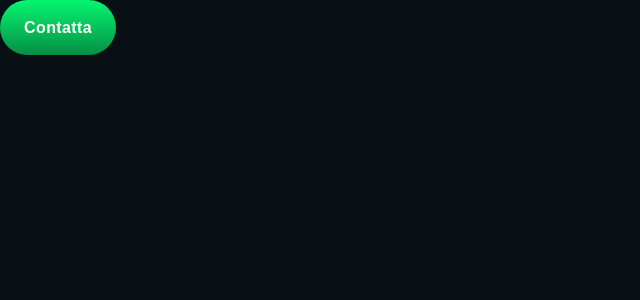
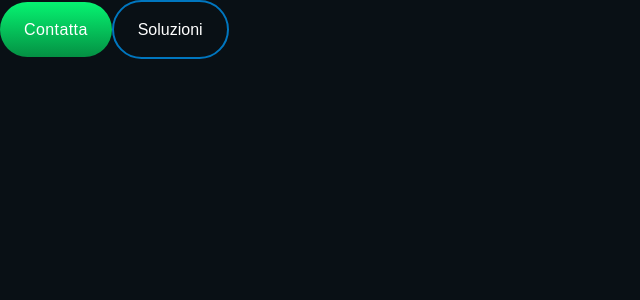
Before and after one commit to ericc3n/rc-digital-marketing-2.0, a Next.js app: page / in a window 1280 px wide. Shown: the top 300 px of the page, without its empty margins (0-640 px from the left). Built offline with nearby package versions, Linux system fonts and the light colour scheme.

Commit message:
Componenti bottoni

```diff
--- a/src/app/(root)/page.tsx
+++ b/src/app/(root)/page.tsx
@@ -3,7 +3,8 @@ import React from 'react'
 export default function page() {
   return (
     <div>
-      <button className="btn-1">Contatta</button>
+      <a href='https://instagram.com' className="btn-1">Contatta</a>
+      <a className="btn-2">Soluzioni</a>
     </div>
   )
 }
--- a/src/sass/_class.scss
+++ b/src/sass/_class.scss
@@ -20,8 +20,8 @@
 // Buttons
 button.btn-1,
 a.btn-1 {
+    transition: .2s;
     display: inline-block;
-    transition: .1s;
     font: 1rem 'Raleway', sans-serif;
     line-height: 23px;
     padding: 1em 1.5em;
@@ -31,10 +31,10 @@ a.btn-1 {
     border: none;
     cursor: pointer;
     color: #ffffff;
-    font-weight: 600;
+    font-weight: 500;
     background: linear-gradient(180deg, #06F471 0%, #049043 100%);
     &:hover {
-
+        box-shadow: 0px 0px 10px 2px v.$primary;
     }
     &.loading {
         // cursor: not-allowed;
@@ -46,21 +46,17 @@ a.btn-2 {
     display: inline-block;
     font: 1rem 'Raleway', sans-serif;
     line-height: 23px;
-    padding: .5em 1em;
+    padding: 1em 1.5em;
     border-radius: 75px;
     text-decoration: none;
     cursor: pointer;
     color: #ffffff;
-    font-weight: 600;
+    font-weight: 500;
     border: 2px solid v.$secondary;
     background-color: transparent;
-    transition: .1s;
+    transition: .2s;
     &:hover {
-        // transition: .2s;
-        // background-color: v.$primary-hover;
-        // color: white;
-        // border: 1px solid transparent;
-        // transform: scale(95%);
+        background-color: v.$secondary;
     }
 }
 
```
